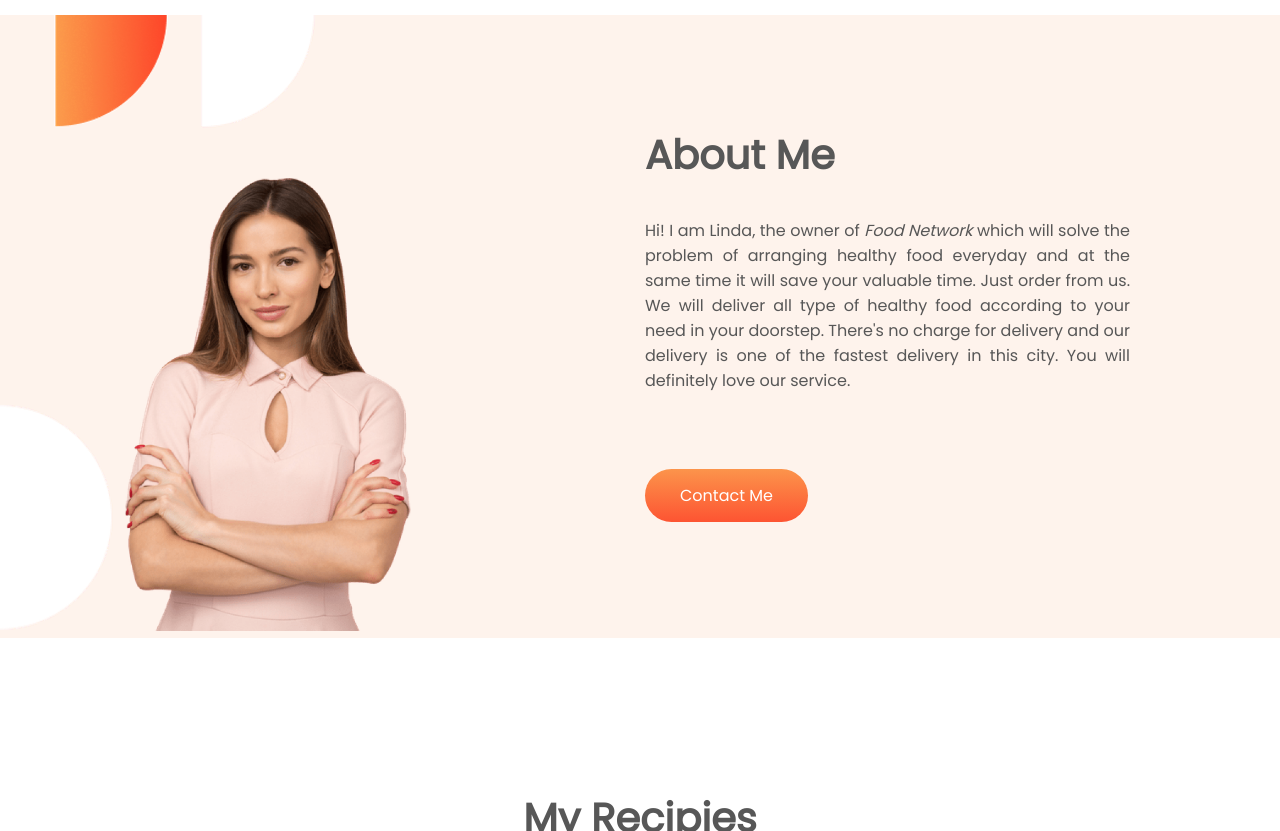
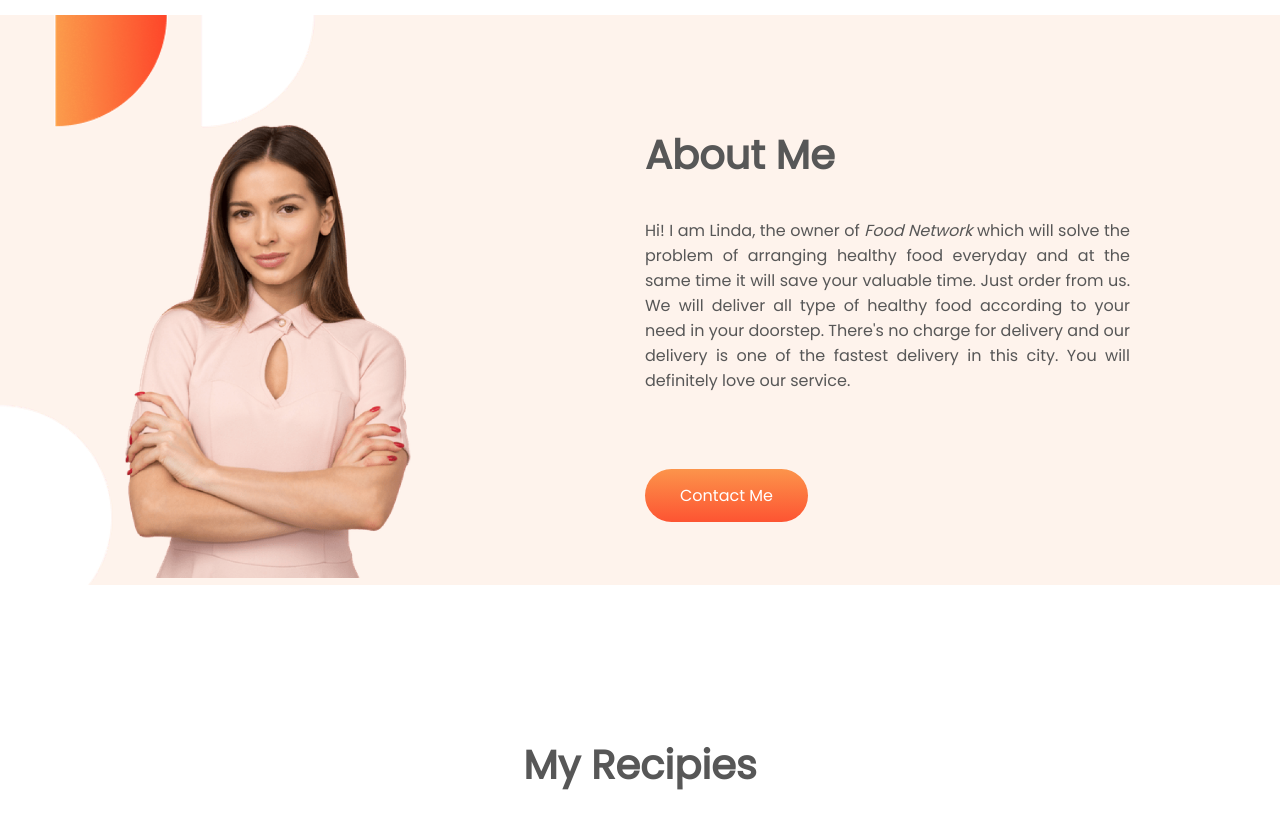
Before and after one commit to sibbirhossain/food-network, a plain HTML site: page index.html in a window 1280 px wide. Shown: the part 740-1571 px from the top of the page. Drawn offline with Linux system fonts and the light colour scheme.

Commit message:
adjust image

```diff
--- a/css/style.css
+++ b/css/style.css
@@ -98,7 +98,7 @@ h1 {
 .second-image {
     width: 45%;
     margin-left: 120px;
-    margin-top: 163px;
+    margin-top: 110px;
 }
 
 #about-me {
```
